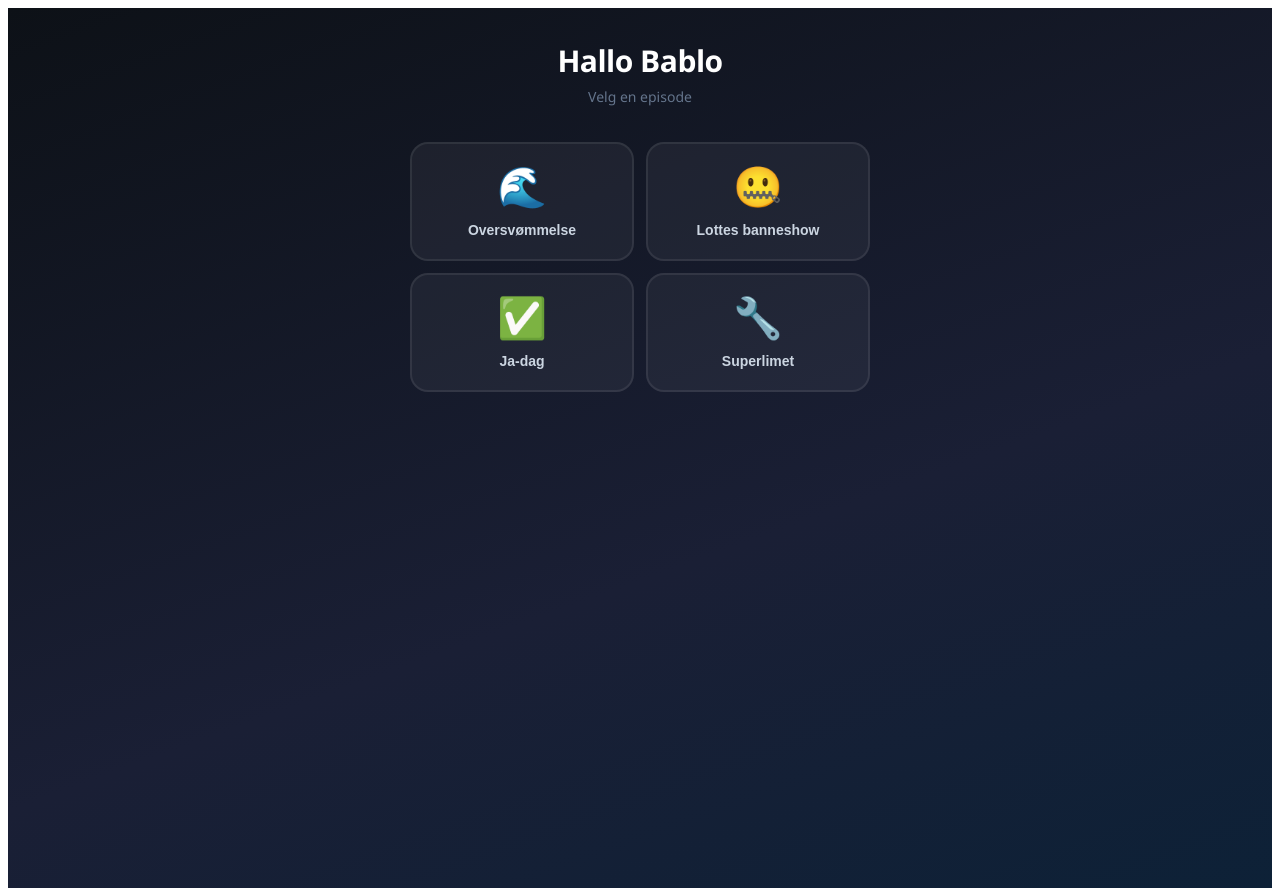
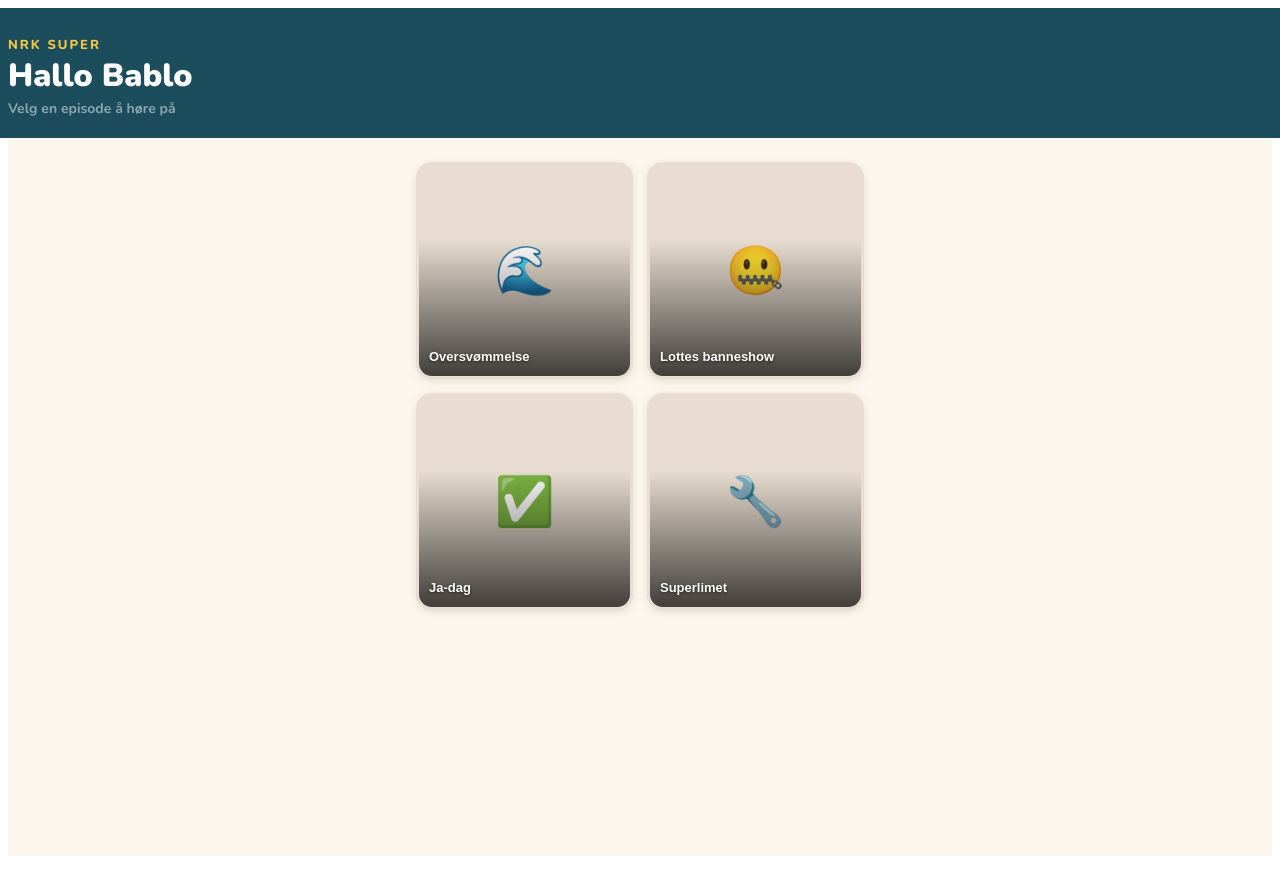
Before and after one commit to mariusgitar/pleiboks, a React (Vite) app: page / in a window 1280 px wide. After the commit the page ends 864 px from the top, so only its background shows below. Built offline with nearby package versions, Linux system fonts and the light colour scheme; no server answers.

Commit message:
Update App.jsx

```diff
--- a/src/App.jsx
+++ b/src/App.jsx
@@ -39,7 +39,6 @@ async function fetchCoverImage(id) {
     const res = await fetch(`/api/metadata?id=${id}`);
     if (!res.ok) return null;
     const data = await res.json();
-    // Prøv ulike stier der NRK lagrer bilder
     const images =
       data?.preplay?.poster?.images ||
       data?.preplay?.images ||
@@ -47,10 +46,7 @@ async function fetchCoverImage(id) {
       data?.image;
     if (!images) return null;
     const arr = Array.isArray(images) ? images : [images];
-    // Velg største bilde
-    const sorted = arr
-      .filter((i) => i?.url)
-      .sort((a, b) => (b.width || 0) - (a.width || 0));
+    const sorted = arr.filter((i) => i?.url).sort((a, b) => (b.width || 0) - (a.width || 0));
     return sorted[0]?.url || null;
   } catch {
     return null;
@@ -62,9 +58,15 @@ function formatTime(s) {
   return `${Math.floor(s / 60)}:${String(Math.floor(s % 60)).padStart(2, "0")}`;
 }
 
+// Hent coverbilder for alle episoder ved oppstart
+async function prefetchCovers(episodes) {
+  const results = await Promise.all(episodes.map((ep) => fetchCoverImage(ep.id)));
+  return Object.fromEntries(episodes.map((ep, i) => [ep.id, results[i]]));
+}
+
 export default function App() {
+  const [covers, setCovers] = useState({});
   const [active, setActive] = useState(null);
-  const [coverUrl, setCoverUrl] = useState(null);
   const [streamUrl, setStreamUrl] = useState(null);
   const [loading, setLoading] = useState(false);
   const [error, setError] = useState(null);
@@ -73,30 +75,24 @@ export default function App() {
   const [duration, setDuration] = useState(0);
   const audioRef = useRef(null);
 
+  // Last coverbilder ved oppstart
+  useEffect(() => {
+    prefetchCovers(EPISODES).then(setCovers);
+  }, []);
+
   async function velgEpisode(ep) {
-    // Stopp og nullstill gammel episode umiddelbart
     const audio = audioRef.current;
-    if (audio) {
-      audio.pause();
-      audio.src = "";
-    }
+    if (audio) { audio.pause(); audio.src = ""; }
     setPlaying(false);
     setStreamUrl(null);
     setProgress(0);
     setDuration(0);
     setError(null);
-    setCoverUrl(null);
     setActive(ep);
     setLoading(true);
-
     try {
-      // Hent manifest og coverbilde parallelt
-      const [url, cover] = await Promise.all([
-        fetchManifest(ep.id),
-        fetchCoverImage(ep.id),
-      ]);
+      const url = await fetchManifest(ep.id);
       setStreamUrl(url);
-      setCoverUrl(cover);
     } catch (e) {
       setError(`Klarte ikke laste: ${e.message}`);
     } finally {
@@ -104,17 +100,13 @@ export default function App() {
     }
   }
 
-  // Sett src og forsøk autoplay når streamUrl er klar
   useEffect(() => {
     const audio = audioRef.current;
     if (!audio || !streamUrl) return;
     audio.src = streamUrl;
-    audio.play()
-      .then(() => setPlaying(true))
-      .catch(() => setPlaying(false)); // Autoplay blokkert → bruker trykker play selv
+    audio.play().then(() => setPlaying(true)).catch(() => setPlaying(false));
   }, [streamUrl]);
 
-  // Lydhendelser
   useEffect(() => {
     const audio = audioRef.current;
     if (!audio) return;
@@ -134,12 +126,8 @@ export default function App() {
   function togglePlay() {
     const audio = audioRef.current;
     if (!audio || !streamUrl) return;
-    if (playing) {
-      audio.pause();
-      setPlaying(false);
-    } else {
-      audio.play().then(() => setPlaying(true));
-    }
+    if (playing) { audio.pause(); setPlaying(false); }
+    else audio.play().then(() => setPlaying(true));
   }
 
   function seek(e) {
@@ -150,84 +138,124 @@ export default function App() {
   }
 
   const pct = duration ? (progress / duration) * 100 : 0;
+  const accent = "#1B4D5C";
+  const yellow = "#F5C842";
 
   return (
     <div style={{
       minHeight: "100vh",
-      background: "linear-gradient(160deg, #0d1117 0%, #1a1f35 60%, #0d2137 100%)",
+      background: "#FDF6EC",
       display: "flex",
       flexDirection: "column",
       alignItems: "center",
-      padding: "32px 16px 48px",
-      fontFamily: "'Segoe UI', system-ui, sans-serif",
+      fontFamily: "'Nunito', 'Segoe UI', system-ui, sans-serif",
+      paddingBottom: 48,
     }}>
+      {/* Google Fonts */}
+      <style>{`@import url('https://fonts.googleapis.com/css2?family=Nunito:wght@700;800;900&display=swap');`}</style>
       <audio ref={audioRef} />
 
       {/* Header */}
-      <div style={{ textAlign: "center", marginBottom: 36 }}>
+      <div style={{
+        width: "100%",
+        background: accent,
+        padding: "28px 24px 20px",
+        marginBottom: 24,
+      }}>
+        <div style={{
+          fontSize: 13,
+          fontWeight: 800,
+          color: yellow,
+          letterSpacing: 2,
+          textTransform: "uppercase",
+          marginBottom: 4,
+        }}>NRK Super</div>
         <h1 style={{
           color: "#fff",
-          fontSize: 30,
+          fontSize: 32,
           fontWeight: 900,
           margin: 0,
-          letterSpacing: -0.5,
+          lineHeight: 1.1,
         }}>Hallo Bablo</h1>
-        <p style={{ color: "#64748b", margin: "6px 0 0", fontSize: 14 }}>
-          Velg en episode
-        </p>
+        <p style={{
+          color: "rgba(255,255,255,0.5)",
+          fontSize: 14,
+          margin: "6px 0 0",
+          fontWeight: 700,
+        }}>Velg en episode å høre på</p>
       </div>
 
       {/* Episodegrid */}
       <div style={{
         display: "grid",
         gridTemplateColumns: "1fr 1fr",
-        gap: 12,
+        gap: 14,
         width: "100%",
-        maxWidth: 460,
-        marginBottom: 32,
+        maxWidth: 480,
+        padding: "0 16px",
+        marginBottom: 28,
+        boxSizing: "border-box",
       }}>
         {EPISODES.map((ep) => {
           const isActive = active?.id === ep.id;
+          const cover = covers[ep.id];
           return (
             <button
               key={ep.id}
               onClick={() => velgEpisode(ep)}
               style={{
-                background: isActive
-                  ? "linear-gradient(135deg, #6d28d9 0%, #4338ca 100%)"
-                  : "rgba(255,255,255,0.05)",
-                border: isActive
-                  ? "2px solid #8b5cf6"
-                  : "2px solid rgba(255,255,255,0.08)",
-                borderRadius: 18,
-                padding: "20px 12px",
+                background: cover
+                  ? `url(${cover}) center/cover no-repeat`
+                  : "#e8ddd0",
+                border: isActive ? `3px solid ${yellow}` : "3px solid transparent",
+                borderRadius: 16,
+                padding: 0,
                 cursor: "pointer",
-                textAlign: "center",
-                color: "#fff",
-                transition: "all 0.15s ease",
+                aspectRatio: "1 / 1",
                 position: "relative",
                 overflow: "hidden",
+                boxShadow: isActive
+                  ? `0 8px 24px rgba(27,77,92,0.35)`
+                  : "0 2px 8px rgba(0,0,0,0.10)",
+                transform: isActive ? "scale(1.03)" : "scale(1)",
+                transition: "all 0.18s ease",
               }}
             >
-              {/* Spilleindikator */}
+              {/* Fallback emoji */}
+              {!cover && (
+                <span style={{
+                  position: "absolute", inset: 0,
+                  display: "flex", alignItems: "center", justifyContent: "center",
+                  fontSize: 48,
+                }}>{ep.emoji}</span>
+              )}
+
+              {/* Gradient overlay */}
+              <div style={{
+                position: "absolute", inset: 0,
+                background: "linear-gradient(to bottom, transparent 35%, rgba(0,0,0,0.72) 100%)",
+              }} />
+
+              {/* Spillindikator */}
               {isActive && playing && (
                 <div style={{
-                  position: "absolute",
-                  top: 10,
-                  right: 10,
-                  width: 8,
-                  height: 8,
-                  borderRadius: "50%",
-                  background: "#4ade80",
-                  boxShadow: "0 0 6px #4ade80",
+                  position: "absolute", top: 10, right: 10,
+                  width: 10, height: 10, borderRadius: "50%",
+                  background: yellow,
+                  boxShadow: `0 0 8px ${yellow}`,
                 }} />
               )}
-              <div style={{ fontSize: 40, marginBottom: 10 }}>{ep.emoji}</div>
+
+              {/* Tittel */}
               <div style={{
-                fontSize: 14,
-                fontWeight: 700,
+                position: "absolute",
+                bottom: 10, left: 10, right: 10,
+                color: "#fff",
+                fontWeight: 800,
+                fontSize: 13,
                 lineHeight: 1.3,
-                color: isActive ? "#fff" : "#cbd5e1",
+                textAlign: "left",
+                textShadow: "0 1px 3px rgba(0,0,0,0.6)",
               }}>
                 {ep.title}
               </div>
@@ -240,69 +268,50 @@ export default function App() {
       {active && (
         <div style={{
           width: "100%",
-          maxWidth: 460,
-          background: "rgba(255,255,255,0.04)",
-          borderRadius: 24,
-          border: "1px solid rgba(255,255,255,0.08)",
+          maxWidth: 480,
+          padding: "0 16px",
+          boxSizing: "border-box",
+        }}>
+          <div style={{
+            background: "#fff",
+            borderRadius: 20,
             overflow: "hidden",
+            boxShadow: "0 4px 20px rgba(0,0,0,0.10)",
           }}>
-          {/* Coverbilde eller fargeflate */}
+            {/* Episodenavn-stripe */}
             <div style={{
-            width: "100%",
-            aspectRatio: "16/9",
-            background: coverUrl
-              ? `url(${coverUrl}) center/cover no-repeat`
-              : "linear-gradient(135deg, #1e1b4b, #312e81)",
+              background: accent,
+              padding: "14px 18px",
               display: "flex",
               alignItems: "center",
-            justifyContent: "center",
-            fontSize: 72,
-            position: "relative",
+              gap: 10,
             }}>
-            {!coverUrl && <span>{active.emoji}</span>}
-
-            {/* Mørklegg litt for tekst-lesbarhet */}
               <div style={{
-              position: "absolute",
-              inset: 0,
-              background: "linear-gradient(to bottom, transparent 40%, rgba(0,0,0,0.7) 100%)",
-            }} />
-
-            {/* Tittel over bildet */}
-            <div style={{
-              position: "absolute",
-              bottom: 16,
-              left: 16,
-              right: 16,
-              color: "#fff",
-              fontWeight: 800,
+                width: 36, height: 36, borderRadius: 8,
+                background: covers[active.id]
+                  ? `url(${covers[active.id]}) center/cover`
+                  : "#2a6070",
+                flexShrink: 0,
                 fontSize: 20,
-              textShadow: "0 1px 4px rgba(0,0,0,0.8)",
+                display: "flex", alignItems: "center", justifyContent: "center",
               }}>
-              {active.title}
+                {!covers[active.id] && active.emoji}
+              </div>
+              <div>
+                <div style={{ color: "rgba(255,255,255,0.55)", fontSize: 11, fontWeight: 800, textTransform: "uppercase", letterSpacing: 1 }}>Spiller nå</div>
+                <div style={{ color: "#fff", fontWeight: 800, fontSize: 15 }}>{active.title}</div>
               </div>
             </div>
 
             {/* Kontroller */}
-          <div style={{ padding: "20px 20px 24px" }}>
+            <div style={{ padding: "20px 18px 24px" }}>
               {loading && (
-              <div style={{
-                textAlign: "center",
-                color: "#8b5cf6",
-                padding: "12px 0",
-                fontSize: 15,
-              }}>
+                <div style={{ textAlign: "center", color: accent, padding: "16px 0", fontWeight: 700 }}>
                   Laster episode…
                 </div>
               )}
-
               {error && (
-              <div style={{
-                textAlign: "center",
-                color: "#f87171",
-                fontSize: 13,
-                padding: "8px 0",
-              }}>
+                <div style={{ textAlign: "center", color: "#e53e3e", fontSize: 13, padding: "8px 0" }}>
                   {error}
                 </div>
               )}
@@ -313,43 +322,37 @@ export default function App() {
                   <div
                     onClick={seek}
                     style={{
-                    height: 6,
-                    background: "rgba(255,255,255,0.12)",
-                    borderRadius: 3,
+                      height: 8,
+                      background: "#EDE8E1",
+                      borderRadius: 4,
                       cursor: "pointer",
+                      position: "relative",
                       marginBottom: 8,
-                    position: "relative",
                     }}
                   >
                     <div style={{
-                    position: "absolute",
-                    left: 0, top: 0, bottom: 0,
+                      position: "absolute", left: 0, top: 0, bottom: 0,
                       width: `${pct}%`,
-                    background: "linear-gradient(90deg, #8b5cf6, #6366f1)",
-                    borderRadius: 3,
+                      background: accent,
+                      borderRadius: 4,
                       transition: "width 0.4s linear",
                     }} />
-                  {/* Dragnål */}
                     <div style={{
                       position: "absolute",
-                    top: "50%",
-                    left: `${pct}%`,
+                      top: "50%", left: `${pct}%`,
                       transform: "translate(-50%, -50%)",
-                    width: 14,
-                    height: 14,
-                    borderRadius: "50%",
-                    background: "#a78bfa",
-                    boxShadow: "0 0 8px rgba(139,92,246,0.8)",
+                      width: 16, height: 16, borderRadius: "50%",
+                      background: accent,
+                      border: "3px solid #fff",
+                      boxShadow: "0 1px 4px rgba(0,0,0,0.2)",
                     }} />
                   </div>
 
                   {/* Tider */}
                   <div style={{
-                  display: "flex",
-                  justifyContent: "space-between",
-                  color: "#475569",
-                  fontSize: 12,
-                  marginBottom: 24,
+                    display: "flex", justifyContent: "space-between",
+                    color: "#a09888", fontSize: 12, fontWeight: 700,
+                    marginBottom: 20,
                   }}>
                     <span>{formatTime(progress)}</span>
                     <span>{formatTime(duration)}</span>
@@ -360,25 +363,16 @@ export default function App() {
                     <button
                       onClick={togglePlay}
                       style={{
-                      width: 72,
-                      height: 72,
-                      borderRadius: "50%",
-                      background: playing
-                        ? "rgba(139,92,246,0.2)"
-                        : "linear-gradient(135deg, #7c3aed, #4f46e5)",
-                      border: playing
-                        ? "2px solid #8b5cf6"
-                        : "none",
+                        width: 68, height: 68, borderRadius: "50%",
+                        background: playing ? "#fff" : accent,
+                        border: playing ? `3px solid ${accent}` : "none",
                         cursor: "pointer",
-                      fontSize: 28,
-                      display: "flex",
-                      alignItems: "center",
-                      justifyContent: "center",
-                      boxShadow: playing
-                        ? "none"
-                        : "0 0 28px rgba(124,58,237,0.5)",
-                      transition: "all 0.2s ease",
-                      color: "#fff",
+                        fontSize: 26,
+                        display: "flex", alignItems: "center", justifyContent: "center",
+                        color: playing ? accent : "#fff",
+                        boxShadow: playing ? "none" : "0 4px 16px rgba(27,77,92,0.35)",
+                        transition: "all 0.18s ease",
+                        fontWeight: 900,
                       }}
                     >
                       {playing ? "⏸" : "▶"}
@@ -388,6 +382,7 @@ export default function App() {
               )}
             </div>
           </div>
+        </div>
       )}
     </div>
   );
```
Lines whose indentation alone changed are shown as unchanged.
